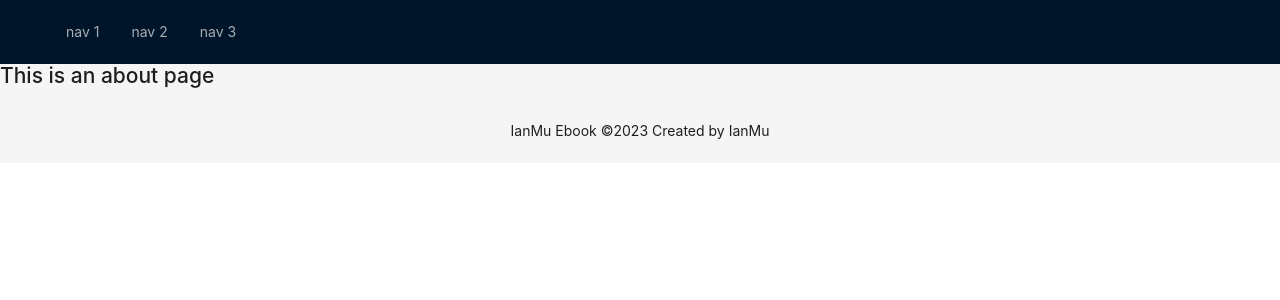
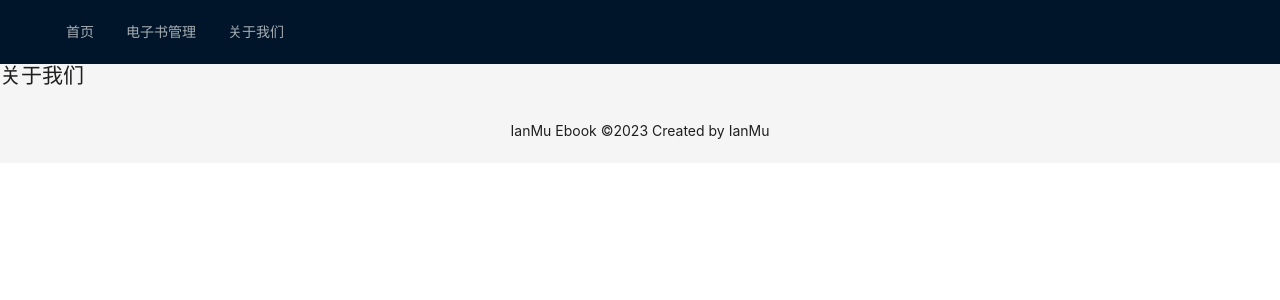
Before and after one commit to IanMua/wiki, a Vue app in the folder wiki-web/: page /about in a window 1280 px wide. Shown: the top 300 px of the page. Built offline with nearby package versions, Linux system fonts and the light colour scheme; no server answers.

Commit message:
新页面开发：页面、路由、菜单 修改文件名风格

```diff
--- a/wiki-web/src/components/the-header.vue
+++ b/wiki-web/src/components/the-header.vue
@@ -11,14 +11,19 @@
   <a-layout-header class="header">
     <div class="logo"/>
     <a-menu
-        v-model:selectedKeys="selectedKeys1"
         theme="dark"
         mode="horizontal"
         :style="{ lineHeight: '64px' }"
     >
-      <a-menu-item key="1">nav 1</a-menu-item>
-      <a-menu-item key="2">nav 2</a-menu-item>
-      <a-menu-item key="3">nav 3</a-menu-item>
+      <a-menu-item key="/">
+        <router-link to="/">首页</router-link>
+      </a-menu-item>
+      <a-menu-item key="/admin/ebook">
+        <router-link to="/admin/ebook">电子书管理</router-link>
+      </a-menu-item>
+      <a-menu-item key="/about">
+        <router-link to="/about">关于我们</router-link>
+      </a-menu-item>
     </a-menu>
   </a-layout-header>
 </template>
--- a/wiki-web/src/router/index.ts
+++ b/wiki-web/src/router/index.ts
@@ -1,5 +1,5 @@
 import { createRouter, createWebHistory, RouteRecordRaw } from 'vue-router'
-import HomeView from '../views/Home.vue'
+import HomeView from '../views/home.vue'
 
 const routes: Array<RouteRecordRaw> = [
   {
@@ -13,7 +13,15 @@
     // route level code-splitting
     // this generates a separate chunk (about.[hash].js) for this route
     // which is lazy-loaded when the route is visited.
-    component: () => import(/* webpackChunkName: "about" */ '../views/AboutView.vue')
+    component: () => import(/* webpackChunkName: "about" */ '../views/about.vue')
+  },
+  {
+    path: '/admin/ebook',
+    name: 'admin-ebook',
+    // route level code-splitting
+    // this generates a separate chunk (about.[hash].js) for this route
+    // which is lazy-loaded when the route is visited.
+    component: () => import(/* webpackChunkName: "about" */ '../views/admin/admin-ebook.vue')
   }
 ]
 
--- /dev/null
+++ b/wiki-web/src/views/about.vue
@@ -0,0 +1,5 @@
+<template>
+  <div class="about">
+    <h1>关于我们</h1>
+  </div>
+</template>
--- a/wiki-web/src/views/AboutView.vue
+++ b/wiki-web/src/views/admin/admin-ebook.vue
@@ -1,5 +1,5 @@
 <template>
   <div class="about">
-    <h1>This is an about page</h1>
+    <h1>电子书管理</h1>
   </div>
 </template>
```
Also changed, not shown: wiki-web/.eslintrc.js, wiki-web/src/components/hello-word.vue (renamed from wiki-web/src/components/HelloWorld.vue), wiki-web/src/views/home.vue (renamed from wiki-web/src/views/Home.vue).
